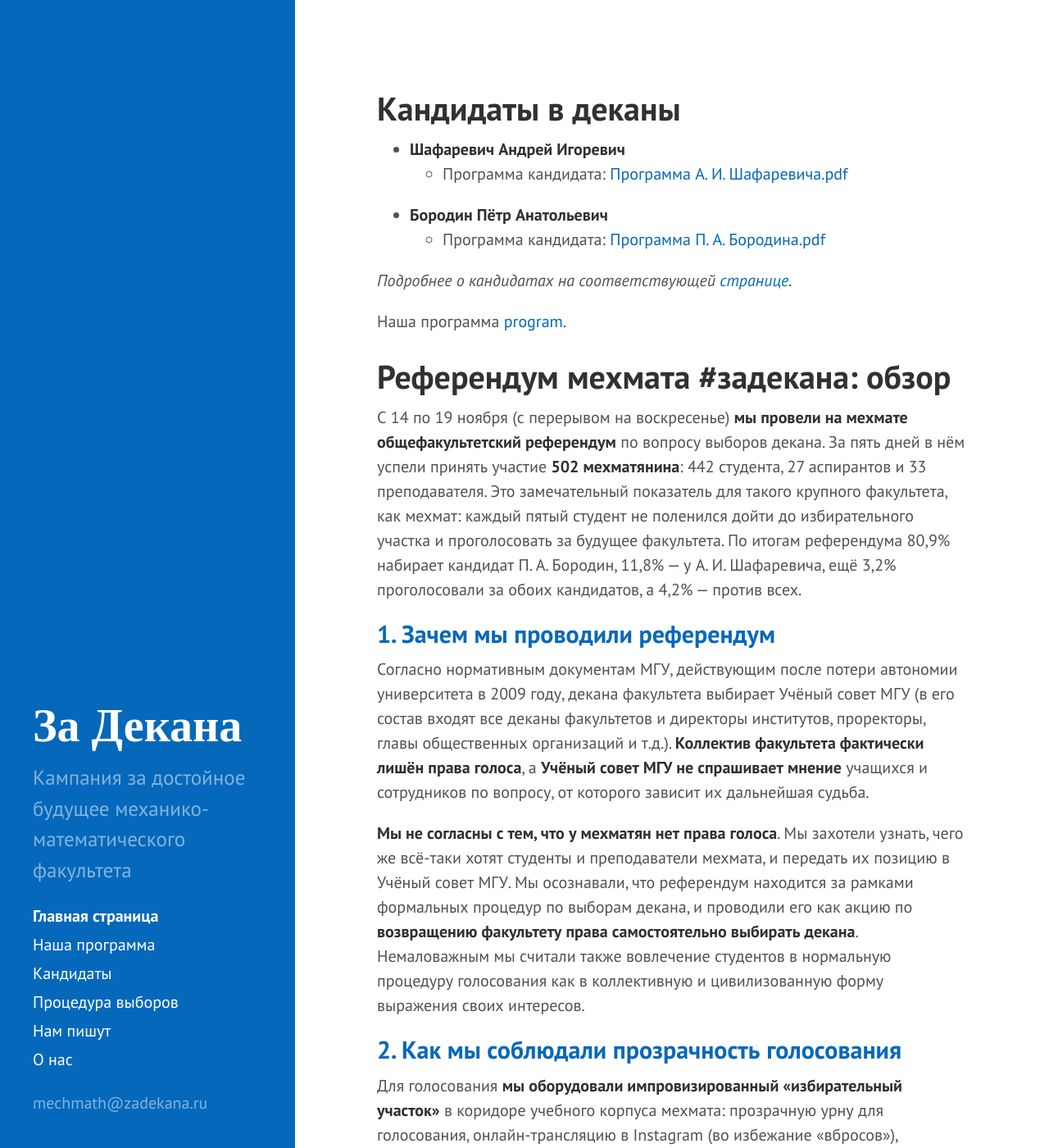
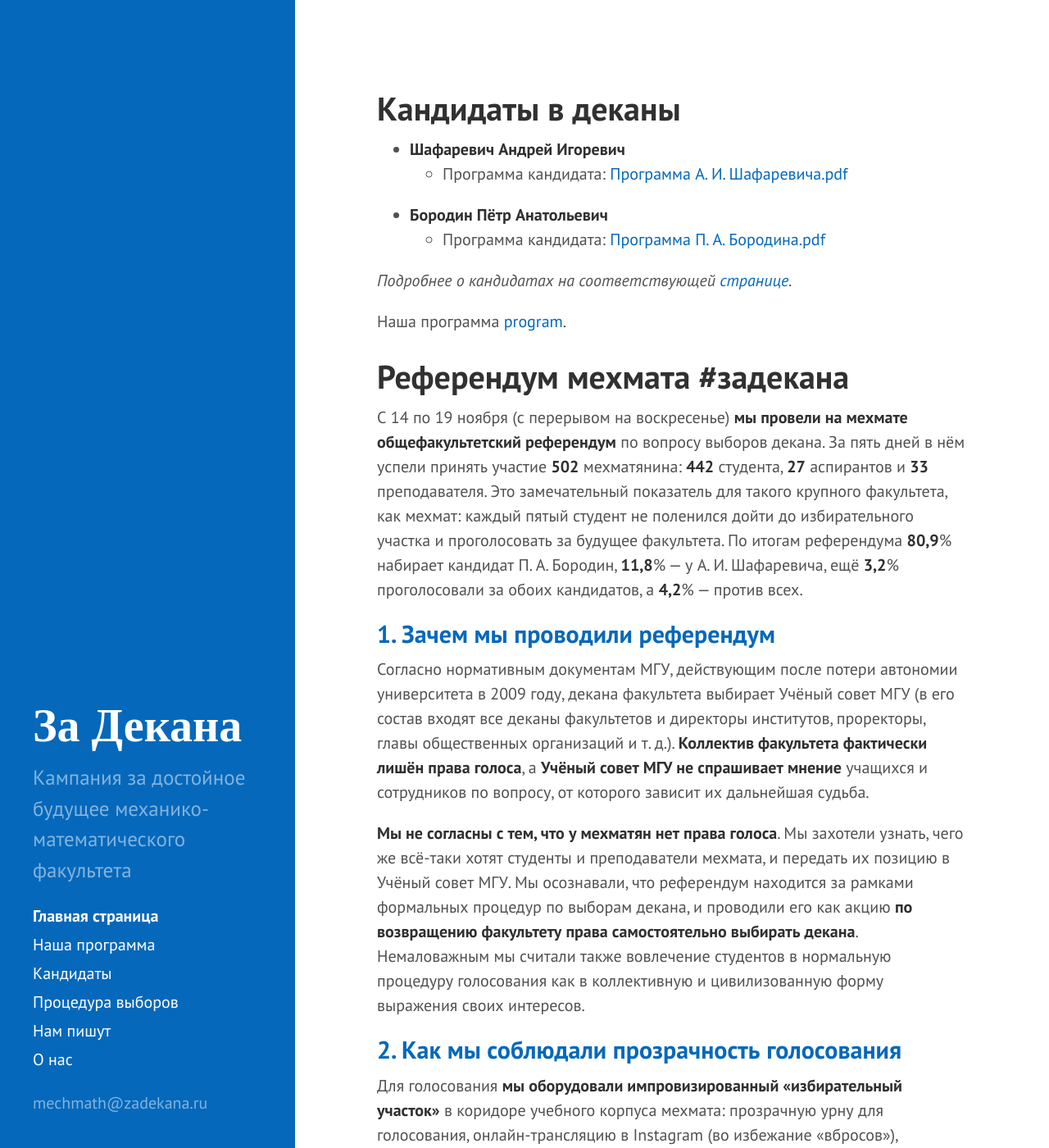
Before and after one commit to studmm/zadekana, a Jekyll site: the page built from index.md, in a window 1280 px wide and 1400 px high. Shown: the whole window at 82% size. Built offline with Jekyll 4.4.1, drawn with Linux system fonts in a browser that asks for light colours; some web fonts are replaced.

Commit message:
new: update main

```diff
--- a/index.md
+++ b/index.md
@@ -14,16 +14,16 @@ _Подробнее о кандидатах на соответствующей
 
 Наша программа [program](program).
 
-# Референдум мехмата #задекана: обзор
+# Референдум мехмата #задекана
 
-С 14 по 19 ноября (с перерывом на воскресенье) **мы провели на мехмате общефакультетский референдум** по вопросу выборов декана. За пять дней в нём успели принять участие **502 мехматянина**: 442 студента, 27 аспирантов и 33 преподавателя. Это замечательный показатель для такого крупного факультета, как мехмат: каждый пятый студент не поленился дойти до избирательного участка и проголосовать за будущее факультета. По итогам референдума 80,9% набирает кандидат П. А. Бородин, 11,8% — у А. И. Шафаревича, ещё 3,2% проголосовали за обоих кандидатов, а 4,2% — против всех.
+С 14 по 19 ноября (с перерывом на воскресенье) **мы провели на мехмате общефакультетский референдум** по вопросу выборов декана. За пять дней в нём успели принять участие **502** мехматянина: **442** студента, **27** аспирантов и **33** преподавателя. Это замечательный показатель для такого крупного факультета, как мехмат: каждый пятый студент не поленился дойти до избирательного участка и проголосовать за будущее факультета. По итогам референдума **80,9**% набирает кандидат П. А. Бородин, **11,8**% — у А. И. Шафаревича, ещё **3,2**% проголосовали за обоих кандидатов, а **4,2**% — против всех.
 
 
 ## 1. Зачем мы проводили референдум
 
-Согласно нормативным документам МГУ, действующим после потери автономии университета в 2009 году, декана факультета выбирает Учёный совет МГУ (в его состав входят все деканы факультетов и директоры институтов, проректоры, главы общественных организаций и т.д.). **Коллектив факультета фактически лишён права голоса**, а **Учёный совет МГУ не спрашивает мнение** учащихся и сотрудников по вопросу, от которого зависит их дальнейшая судьба.
+Согласно нормативным документам МГУ, действующим после потери автономии университета в 2009 году, декана факультета выбирает Учёный совет МГУ (в его состав входят все деканы факультетов и директоры институтов, проректоры, главы общественных организаций и т. д.). **Коллектив факультета фактически лишён права голоса**, а **Учёный совет МГУ не спрашивает мнение** учащихся и сотрудников по вопросу, от которого зависит их дальнейшая судьба.
 
-**Мы не согласны с тем, что у мехматян нет права голоса**. Мы захотели узнать, чего же всё-таки хотят студенты и преподаватели мехмата, и передать их позицию в Учёный совет МГУ. Мы осознавали, что референдум находится за рамками формальных процедур по выборам декана, и проводили его как акцию по **возвращению факультету права самостоятельно выбирать декана**. Немаловажным мы считали также вовлечение студентов в нормальную процедуру голосования как в коллективную и цивилизованную форму выражения своих интересов.
+**Мы не согласны с тем, что у мехматян нет права голоса**. Мы захотели узнать, чего же всё-таки хотят студенты и преподаватели мехмата, и передать их позицию в Учёный совет МГУ. Мы осознавали, что референдум находится за рамками формальных процедур по выборам декана, и проводили его как акцию **по возвращению факультету права самостоятельно выбирать декана**. Немаловажным мы считали также вовлечение студентов в нормальную процедуру голосования как в коллективную и цивилизованную форму выражения своих интересов.
 
 
 ## 2. Как мы соблюдали прозрачность голосования
```
Also changed, not shown: page_01_program.md (+0 -2 lines).
